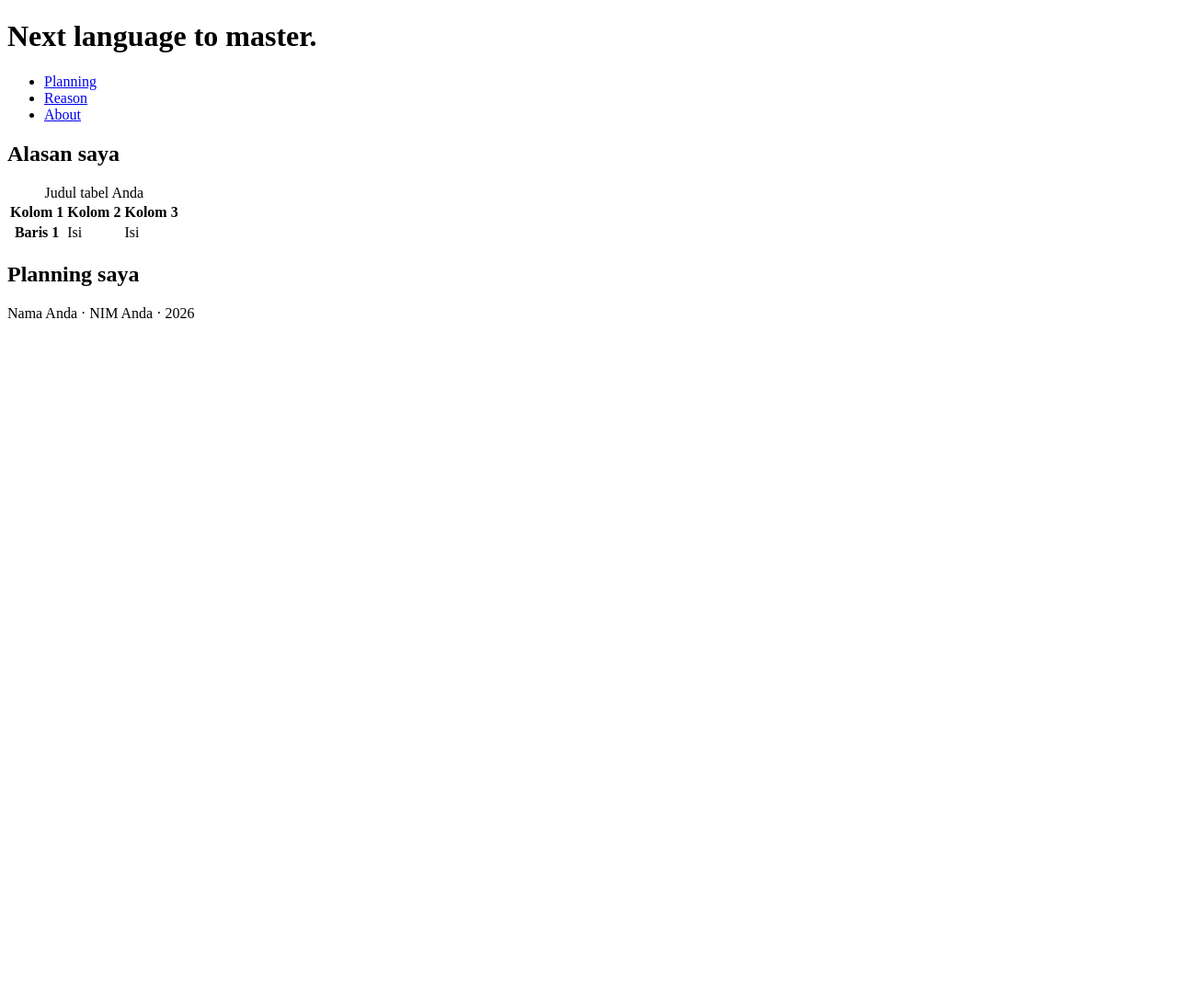
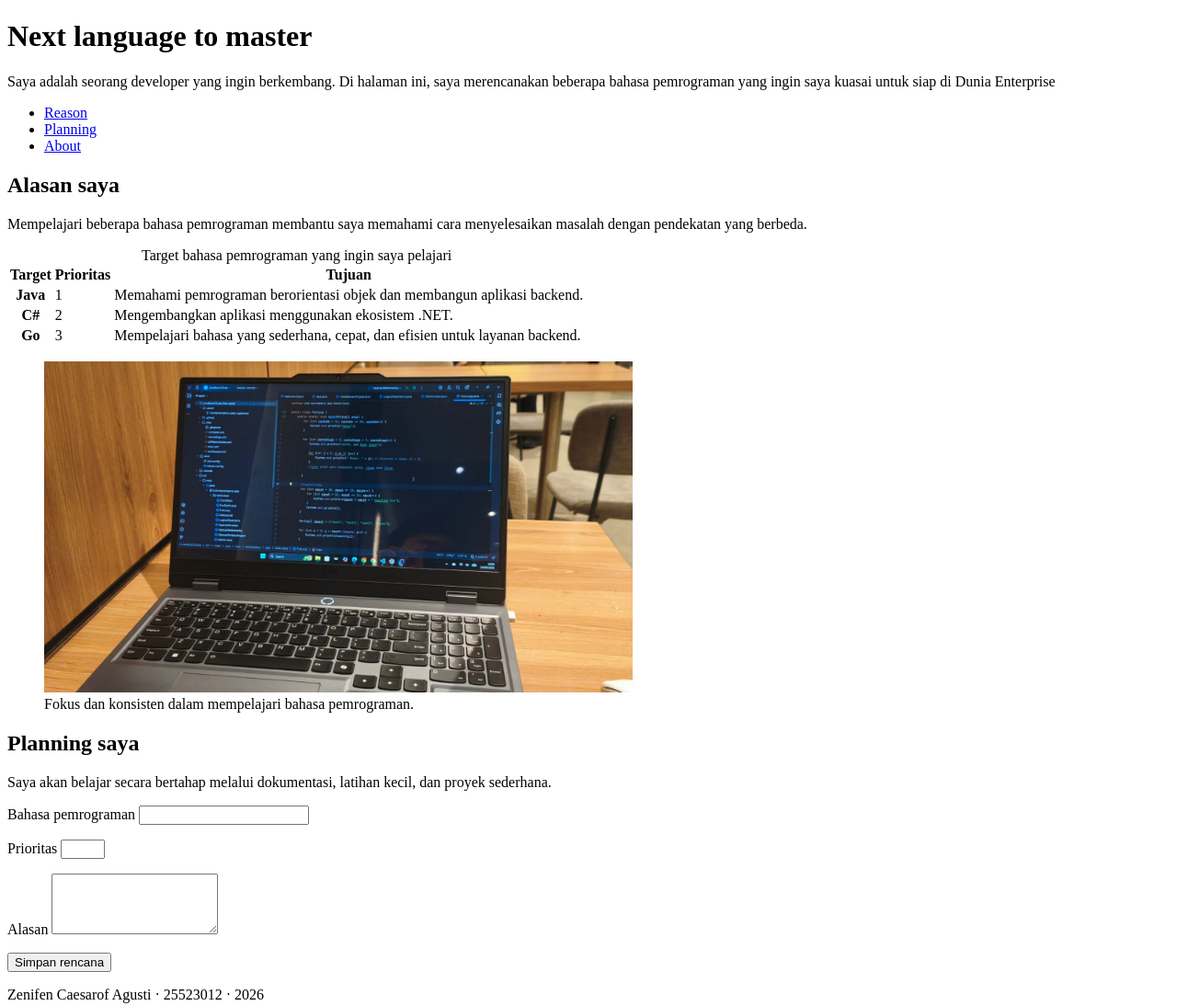
Before and after one commit to Zenn-Web/pabw-zenifencaesarofagusti, a plain HTML site: page worksheet-p3/profil.html in a window 1280 px wide. Shown: the whole page at 92% size. Before the commit the page ends 800 px from the top, so only its background shows below. Drawn offline with Linux system fonts and the light colour scheme.

Commit message:
Pertemuan 3: halaman profil selesai

```diff
--- a/worksheet-p3/profil.html
+++ b/worksheet-p3/profil.html
@@ -1,57 +1,104 @@
 <!DOCTYPE html>
-<html lang="en">
+<html lang="id">
 <head>
-    <meta charset="UTF-8">
+  <meta charset="utf-8">
   <meta name="viewport" content="width=device-width, initial-scale=1.0">
-    <title>Next language to master. </title>
+  <title>Next language to master</title>
 </head>
 <body>
-    <body>
   <header>
-    <h1>Next language to master.</h1>
+    <h1>Next language to master</h1>
+    <p>
+      Saya adalah seorang developer yang ingin berkembang. Di halaman ini,
+      saya merencanakan beberapa bahasa pemrograman yang ingin saya kuasai untuk siap di Dunia Enterprise
+
     <nav aria-label="Navigasi utama">
       <ul>
-        <li><a href="#bagian-1">Planning</a></li>
-        <li><a href="#bagian-2">Reason</a></li>
-        <li><a href="#bagian-3">About</a></li>
+        <li><a href="#alasan">Reason</a></li>
+        <li><a href="#planning">Planning</a></li>
+        <li><a href="#about">About</a></li>
       </ul>
     </nav>
   </header>
 
   <main>
-    <section id="bagian-1">
+    <section id="alasan">
       <h2>Alasan saya</h2>
+      <p>
+        Mempelajari beberapa bahasa pemrograman membantu saya memahami cara
+        menyelesaikan masalah dengan pendekatan yang berbeda.
+      </p>
+
       <table>
-  <caption>Judul tabel Anda</caption>
+        <caption>Target bahasa pemrograman yang ingin saya pelajari</caption>
         <thead>
           <tr>
-      <th scope="col">Kolom 1</th>
-      <th scope="col">Kolom 2</th>
-      <th scope="col">Kolom 3</th>
+            <th scope="col">Target</th>
+            <th scope="col">Prioritas</th>
+            <th scope="col">Tujuan</th>
           </tr>
         </thead>
         <tbody>
           <tr>
-      <th scope="row">Baris 1</th>
-      <td>Isi</td>
-      <td>Isi</td>
+            <th scope="row">Java</th>
+            <td>1</td>
+            <td>Memahami pemrograman berorientasi objek dan membangun aplikasi backend.</td>
           </tr>
-    <!-- tambahkan minimal dua baris lagi -->
+          <tr>
+            <th scope="row">C#</th>
+            <td>2</td>
+            <td>Mengembangkan aplikasi menggunakan ekosistem .NET.</td>
+          </tr>
+          <tr>
+            <th scope="row">Go</th>
+            <td>3</td>
+            <td>Mempelajari bahasa yang sederhana, cepat, dan efisien untuk layanan backend.</td>
+          </tr>
         </tbody>
       </table>
 
+      <figure>
+        <img
+          src="zen.jpg"
+          alt="Ilustrasi suasana tenang yang mewakili fokus saat mempelajari bahasa pemrograman."
+          width="640"
+          height="360"
+          loading="lazy"
+        >
+        <figcaption>Fokus dan konsisten dalam mempelajari bahasa pemrograman.</figcaption>
+      </figure>
     </section>
 
-    <section id="bagian-2">
+    <section id="planning">
       <h2>Planning saya</h2>
-      <!-- form Anda nanti di sini (Lembar E) -->
+      <p>
+        Saya akan belajar secara bertahap melalui dokumentasi, latihan kecil,
+        dan proyek sederhana.
+      </p>
+
+      <form action="/simpan" method="post">
+        <p>
+          <label for="bahasa-pemrograman">Bahasa pemrograman</label>
+          <input type="text" id="bahasa-pemrograman" name="bahasa-pemrograman" required>
+        </p>
+
+        <p>
+          <label for="prioritas">Prioritas</label>
+          <input type="number" id="prioritas" name="prioritas" min="1" max="3" required>
+        </p>
+
+        <p>
+          <label for="alasan">Alasan</label>
+          <textarea id="alasan" name="alasan" rows="4" required></textarea>
+        </p>
+
+        <button type="submit">Simpan rencana</button>
+      </form>
     </section>
   </main>
 
-  <footer>
-    <p>Nama Anda · NIM Anda · 2026</p>
+  <footer id="about">
+    <p>Zenifen Caesarof Agusti · 25523012 · 2026</p>
   </footer>
 </body>
-
-</body>
 </html>
```
Also changed, not shown: worksheet-p3/zen.jpg (added), 1 other file. Lines whose indentation alone changed are shown as unchanged.
